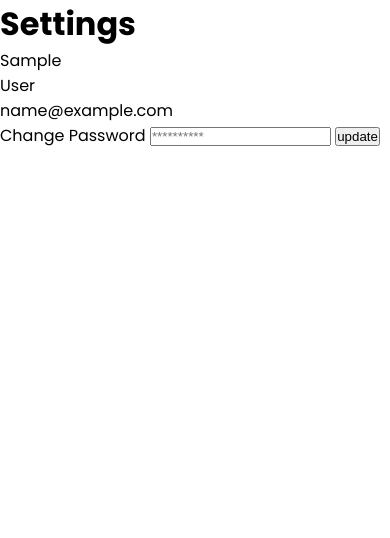
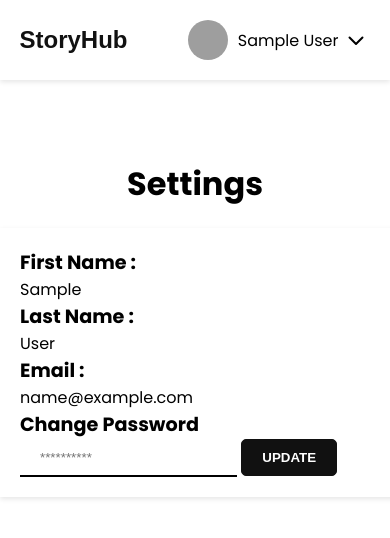
Before and after one commit to Mdev98/StoryHub, a Django app: page /account/settings/ in a window 390 px wide. Shown: the top 538 px of the page. Run offline with Django 5.2, Linux system fonts and the light colour scheme; the visitor is signed in with stand-in values (Sample User, id 1); some web fonts are replaced; grey boxes are pictures that could not be loaded.

Commit message:
work on settings page, work on responsive

```diff
--- a/account/templates/account/settings.html
+++ b/account/templates/account/settings.html
@@ -1,10 +1,24 @@
 {% extends 'base.html' %}
+{% load static %}
+{% block title %}Settings{% endblock %}
+{% block style %}
+    <link rel="stylesheet" href="{% static './index.css' %}">
+{% endblock %}
+{% block header %}
+    {% include 'components/index-header.html' %}
+{% endblock %}
 {% block content %}
-    <h1>Settings</h1>
-    <p id="message">
-    </p>
+
+    <h1 style="text-align: center; margin-top: 80px">Settings</h1>
+    <p id="message" style="text-align: center; color: #C80036"></p>
+
+
+    <section class="configuration">
+
+
+        <div>
             <input type="hidden" name="first_name" id="first_name" value="{{ request.user.first_name }}">
-    <input type="hidden" name="last_name" id="last_name" value="{{ request.user.last_name }}">
+            <span style="font-weight: bold; font-size: 1.2rem">First Name : </span>
             <p
                     hx-post="{% url 'update-name' %}"
                     hx-trigger="focusout delay:500ms"
@@ -15,6 +29,11 @@
             >
                 {{ request.user.first_name }}
             </p>
+        </div>
+
+        <div>
+            <input type="hidden" name="last_name" id="last_name" value="{{ request.user.last_name }}">
+            <span style="font-weight: bold; font-size: 1.2rem">Last Name : </span>
 
             <p
 
@@ -28,11 +47,15 @@
             >
                 {{ request.user.last_name }}
             </p>
+        </div>
+        <div>
+            <span style="font-weight: bold; font-size: 1.2rem">Email : </span>
             <p>{{ request.user.email }}</p>
+        </div>
         <form method="post">
             {% csrf_token %}
 
-        <label for="password">Change Password</label>
+            <label for="password" style="font-weight: bold; font-size: 1.2rem; display: block">Change Password</label>
             <input type="password" name="password" id="password" placeholder="**********">
             <button
                     hx-post="{% url 'update-password' %}"
@@ -40,10 +63,16 @@
                     hx-swap="innerHTML"
                     hx-target="#message"
                     hx-include="#password"
+                    class="btn btn-update"
             >update
             </button>
         </form>
 
+
+    </section>
+{% endblock %}
+
+{% block script %}
     <script>
         document.addEventListener('htmx:configRequest', (event) => {
             event.detail.headers['X-CSRFToken'] = '{{ csrf_token }}';
--- a/static/index.css
+++ b/static/index.css
@@ -50,7 +50,7 @@ header {
     position: absolute;
     left: 0;
     right: 0;
-    bottom: -100px;
+    bottom: -140px;
     animation: entrance 2s ease 0s 1 normal forwards;
 }
 
@@ -289,6 +289,33 @@ main {
     font-weight: bold;
 }
 
+.configuration {
+    width: 800px;
+    max-width: 400px;
+    margin: 20px auto;
+    padding: 20px;
+    box-shadow: 0 2px 5px rgba(0, 0, 0, 0.1);
+}
+
+.configuration form input {
+    padding: 10px 20px;
+    border: none;
+    border-bottom: 2px solid black;
+    outline: none;
+}
+
+.btn-update {
+    background-color: #111;
+    color: #fff;
+    border: 1px solid #111;
+    transition: all 0.3s ease;
+}
+
+.btn-update:hover {
+    background-color: #fff;
+    color: #111;
+}
+
 /* ANIMATION */
 
 @keyframes fadeIn {
@@ -383,3 +410,30 @@ main {
 		transform: translateY(0);
 	}
 }
+
+@media screen and (max-width: 768px) {
+
+    .logo h1 {
+        font-size: 1.5rem;
+    }
+    main {
+        padding: 20px 50px;
+        flex-direction: column-reverse;
+    }
+
+    .categories {
+        display: none;
+    }
+
+    .story {
+        width: fit-content;
+    }
+
+    .user_info {
+        width: fit-content;
+    }
+
+    .user_info div {
+        margin-top: 20px;
+    }
+}
--- a/templates/components/index-header.html
+++ b/templates/components/index-header.html
@@ -1,6 +1,8 @@
 <header>
     <div class="logo">
-        <h1>StoryHub</h1>
+        <h1>
+            <a href="{% url 'index' %}">StoryHub</a>
+        </h1>
     </div>
     <div class="settings">
         <div class="profile" tabindex="0">
@@ -14,6 +16,7 @@
             <div class="dropdown">
                 <ul>
                     <li><a href="{% url 'profile' request.user.username %}">Profile</a></li>
+                    <li><a href="{% url 'settings' %}">settings</a></li>
                     <li><a id="danger" href="{% url 'sign-out' %}">Logout</a></li>
                 </ul>
             </div>
```
Lines whose indentation alone changed are shown as unchanged.
